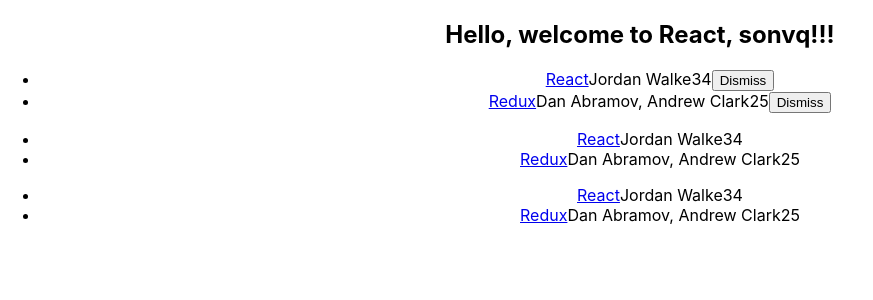
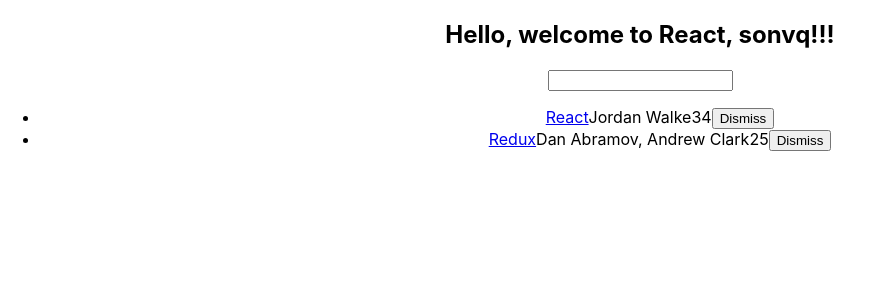
Before and after one commit to sonvq/reactjs-starter, a React (Create React App) app: page / in a window 1280 px wide. Shown: the top 300 px of the page, without its empty margins (0-873 px from the left). Built offline with nearby package versions, Linux system fonts and the light colour scheme.

Commit message:
add search form

```diff
--- a/src/App.js
+++ b/src/App.js
@@ -36,15 +36,26 @@
         super(props);
         this.state = {
             list,
+            searchTerm: '',
         };
 
-        this.onDismiss = this.onDismiss.bind(this);
+        this.dismissItem = this.dismissItem.bind(this);
+        this.onSearchChange = this.onSearchChange.bind(this);
+        this.isSearched = this.isSearched.bind(this);
     }
 
-    onDismiss(id) {
+    dismissItem(id) {
         const updatedList = this.state.list.filter(item => item.objectID !== id);
         this.setState({
             list: updatedList
+        });
+    }
+
+    isSearched = (searchTerm) => (item) => !searchTerm || item.title.toLowerCase().includes(searchTerm.toLowerCase());
+
+    onSearchChange(event) {
+        this.setState({
+            searchTerm: event.target.value
         });
     }
 
@@ -57,8 +68,15 @@
         return (
             <div className="App">
                 <h2>{helloWorld} {username}!!!</h2>
+                <form>
+                    <input
+                        type="text"
+                        onChange={this.onSearchChange}
+                    />
+
+                </form>
                 <ul>
-                    {list.map(item =>
+                    {this.state.list.filter(this.isSearched(this.state.searchTerm)).map(item =>
                         <li key={item.objectID}>
                             <span>
                                 <a href={item.url}>{item.title}</a>
@@ -68,41 +86,13 @@
                             <span>{item.points}</span>
                             <span>
                                 <button onClick={() =>
-                                        this.onDismiss(item.objectID)
+                                    this.dismissItem(item.objectID)
                                 }>
                                     Dismiss
                                 </button>
                             </span>
-                        </li>)}
-                </ul>
-                <ul>
-                    {this.state.list.map(function (item) {
-                        return (
-                            <li key={item.objectID}>
-                                <span>
-                                    <a href={item.url}>{item.title}</a>
-                                </span>
-                                <span>{item.author}</span>
-                                <span>{item.num_comments}</span>
-                                <span>{item.points}</span>
                         </li>
-                        );
-                    })}
-                </ul>
-
-                <ul>
-                    {list.map(item => {
-                        return (
-                            <li key={item.objectID}>
-                                <span>
-                                    <a href={item.url}>{item.title}</a>
-                                </span>
-                                <span>{item.author}</span>
-                                <span>{item.num_comments}</span>
-                                <span>{item.points}</span>
-                            </li>
-                        );
-                    })}
+                    )}
                 </ul>
             </div>
         );
```
Lines whose indentation alone changed are shown as unchanged.
